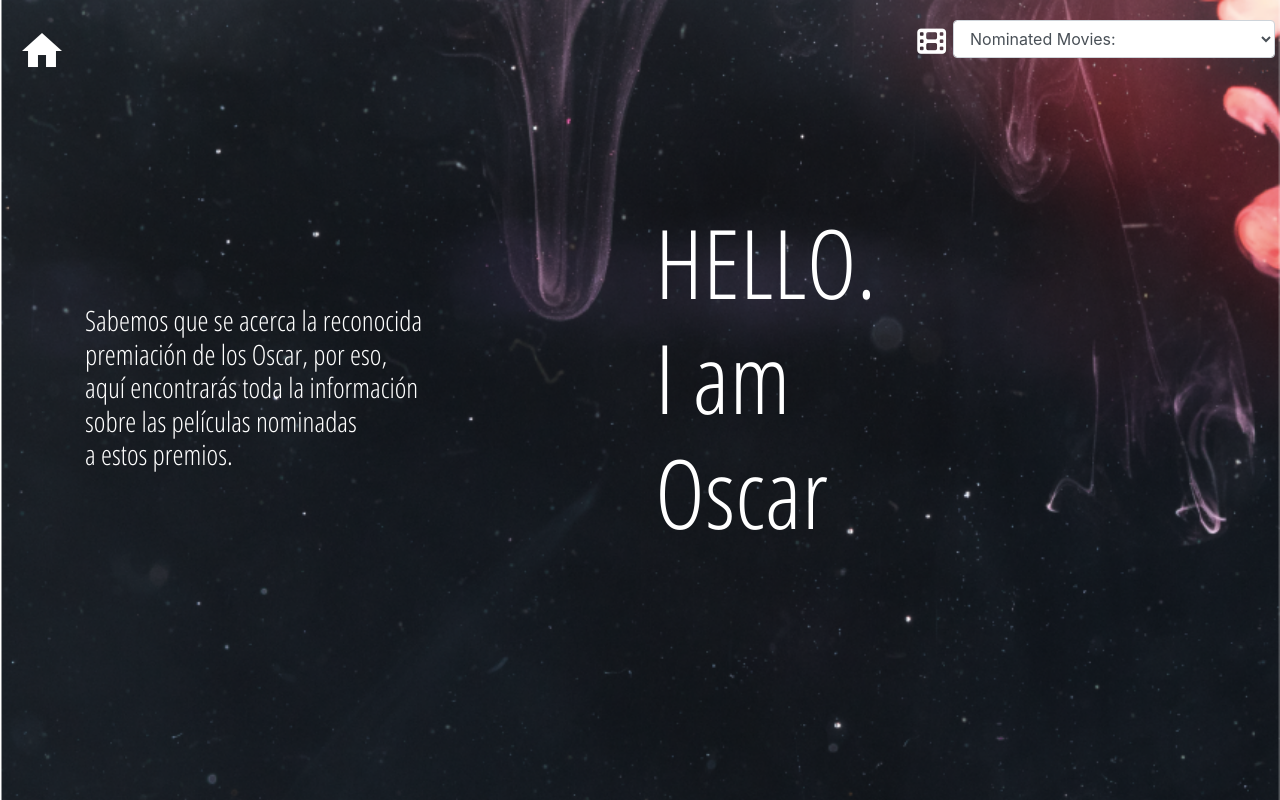
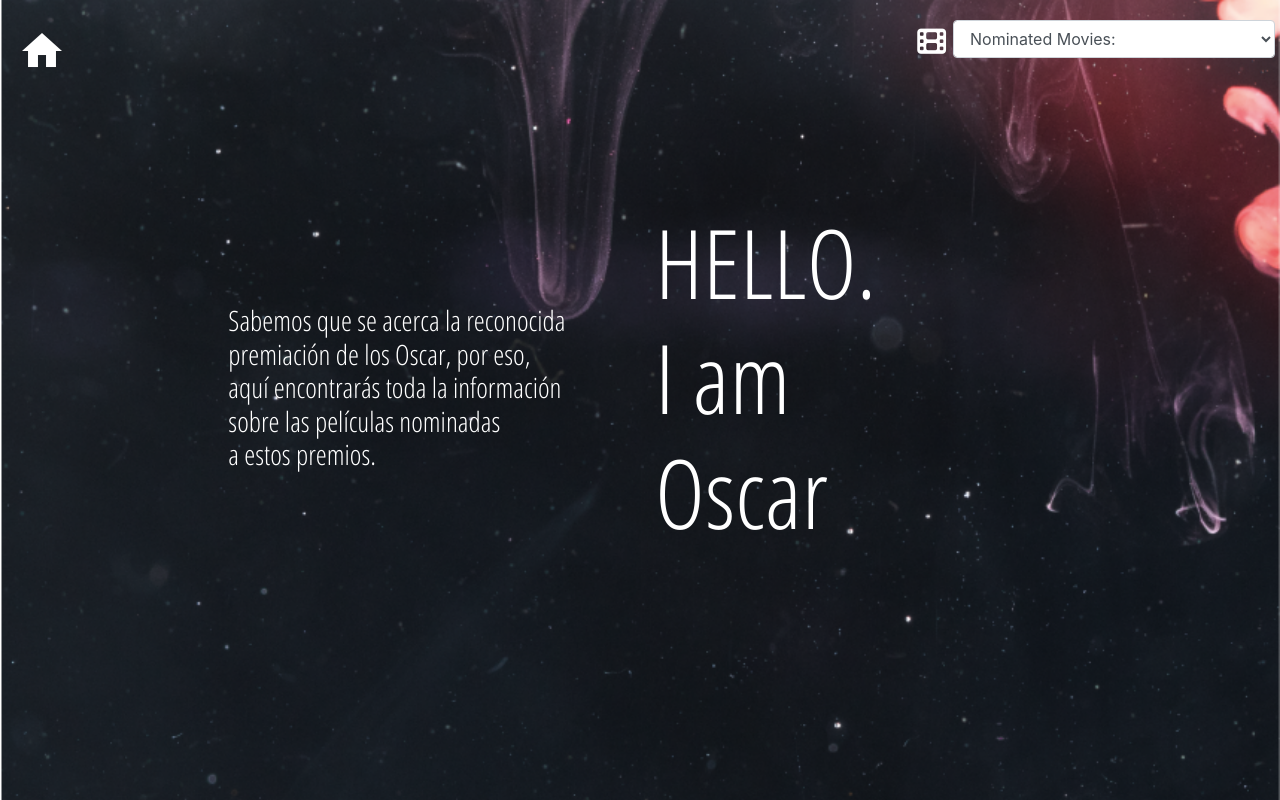
Before and after one commit to tamaramunoz/SCL012-proyecto-peliculas, a website: page src/index.html in a window 1280 px wide. Drawn offline with nearby package versions, Linux system fonts and the light colour scheme; no server answers; a web font is replaced by a local one.

Commit message:
responsive

```diff
--- a/src/index.html
+++ b/src/index.html
@@ -19,7 +19,6 @@
 
 <body class="teal">
   <div id="root">
-
     <div class="header">
       <div class="row buttons">
         <ul class="nav">
@@ -55,7 +54,7 @@
       </div>
     </div>
 
-    <div class="container">
+    <div class="container col-xs-12 col-sm-6 col-md-8">
       <div class="row" id="contenido">
         <div class="col s4">
           <h3>
```
